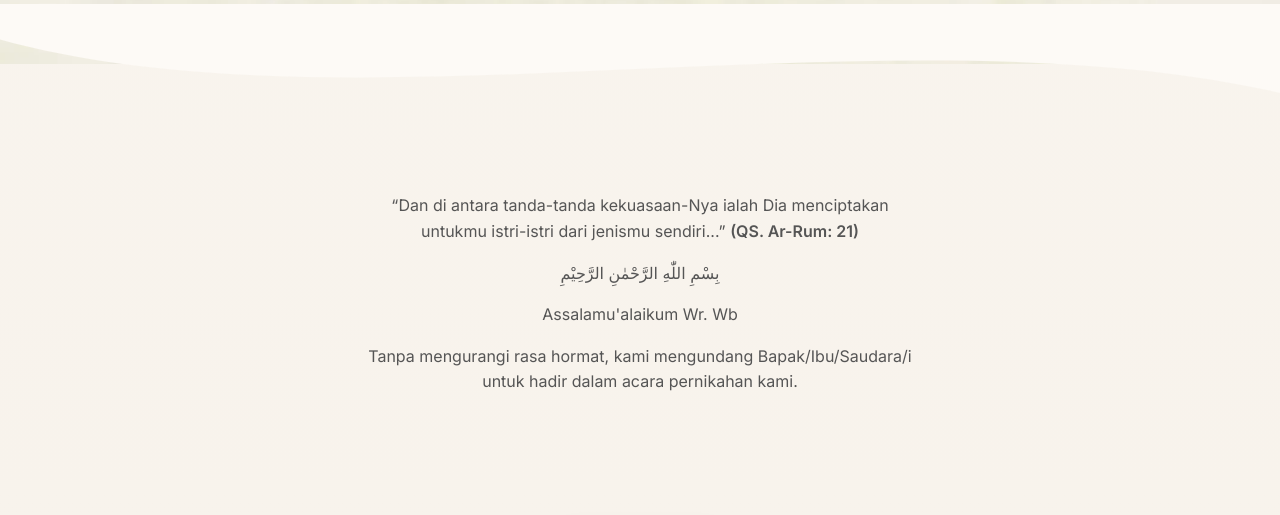
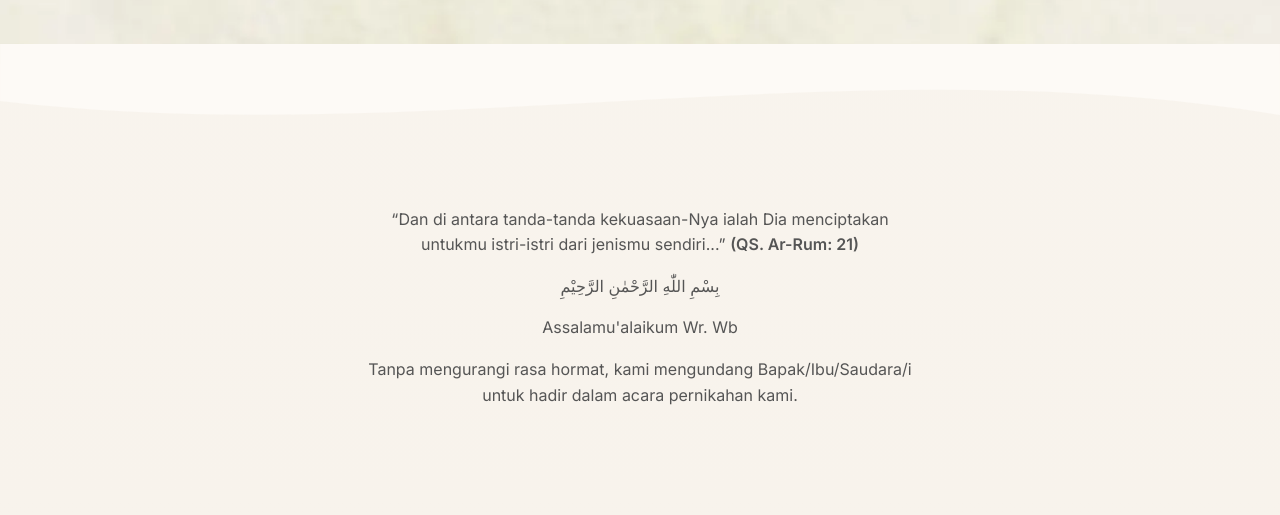
Before and after one commit to Bisnisku999/Bisnisku999.github.io, a website: page undangan.html in a window 1280 px wide. Shown: the part 585-1100 px from the top of the page. Drawn offline with nearby package versions, Linux system fonts and the light colour scheme.

Commit message:
Update undangan.html

```diff
--- a/undangan.html
+++ b/undangan.html
@@ -132,8 +132,8 @@
   </div>
 
   <!-- SVG Transisi -->
-<svg viewBox="0 0 1440 150" xmlns="http://www.w3.org/2000/svg" style="display: block; margin-top: -60px;">
-  <path fill="#fdfaf6" fill-opacity="1" d="M0,40 C400,150 1000,0 1440,100 L1440,0 L0,0 Z"></path>
+<svg viewBox="0 0 1440 120" xmlns="http://www.w3.org/2000/svg" style="display:block; margin-top: -20px;">
+  <path fill="#fdfaf6" d="M0,64 C480,120 960,0 1440,80 L1440,0 L0,0 Z"></path>
 </svg>
 
   <!-- Ayat dan salam pembuka -->
```
